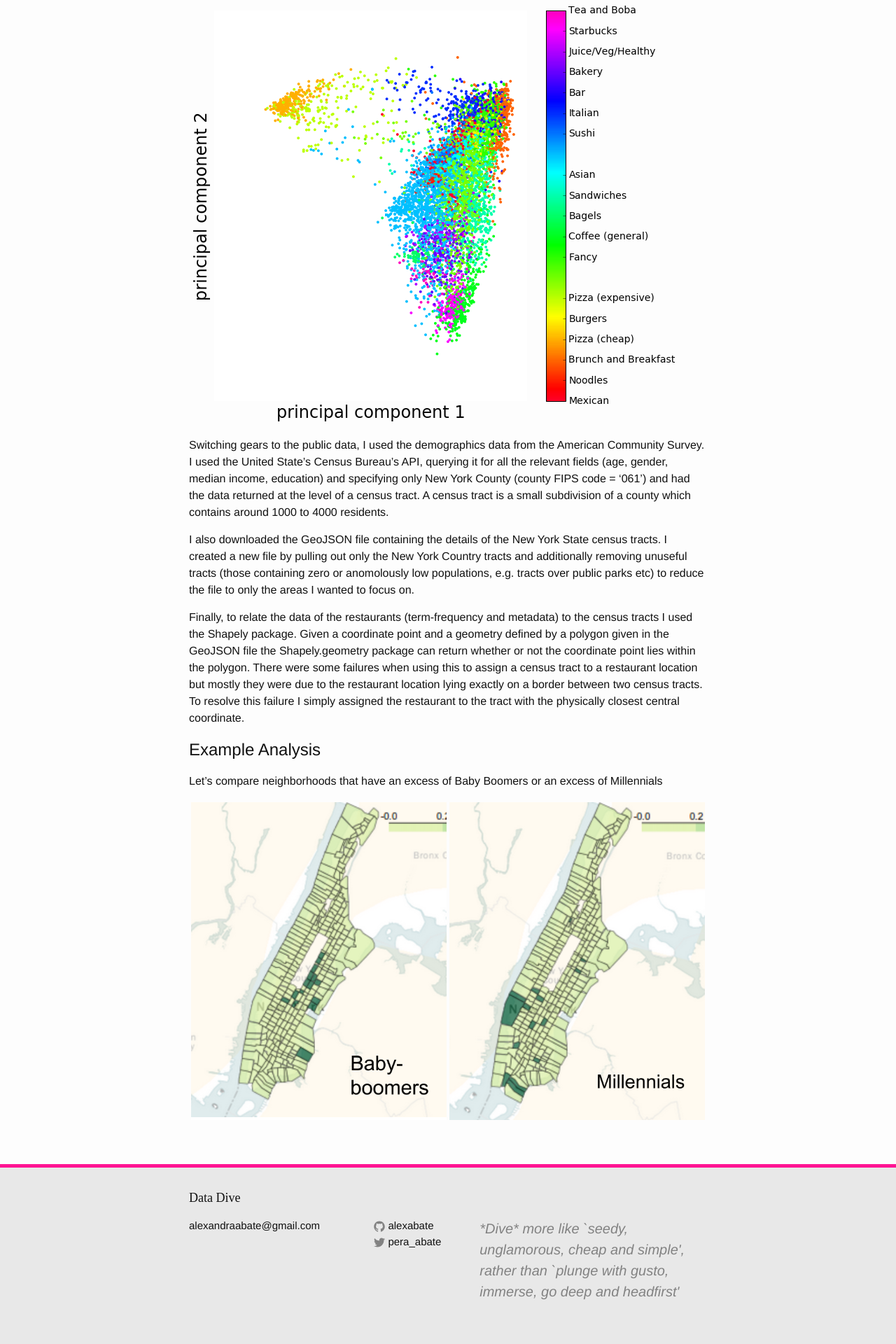
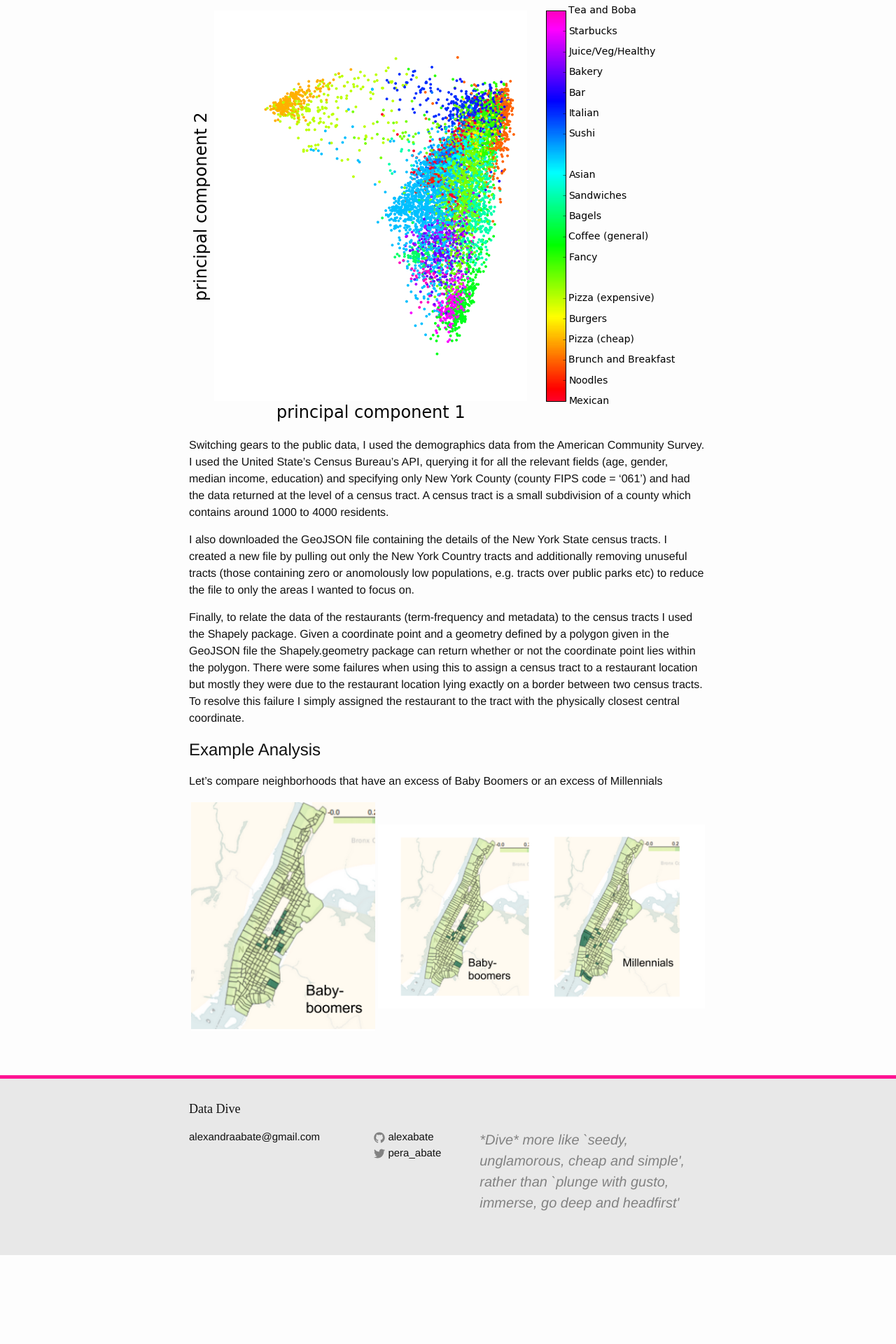
Before and after one commit to alexabate/alexabate.github.io, a Jekyll site: the page built from _posts/2016-10-03-market-insight.md, in a window 1280 px wide. Shown: the part 2241-4161 px from the top of the page at 70% size. Built offline with Jekyll 4.4.1, drawn with Linux system fonts in a browser that asks for light colours; some web fonts are replaced; after the commit the page ends 4034 px from its top, so only the background shows below that.

Commit message:
Update 2016-10-03-market-insight.md

```diff
--- a/_posts/2016-10-03-market-insight.md
+++ b/_posts/2016-10-03-market-insight.md
@@ -65,4 +65,4 @@
 
 Let's compare neighborhoods that have an excess of Baby Boomers or an excess of Millennials
 
-![boomers]({{ BASE_PATH }}/images/boomers.png) | ![mills]({{ BASE_PATH }}/images/mills.png)
+![boomers]({{ BASE_PATH }}/images/boomers.png) | ![mills]({{ BASE_PATH }}/images/boommills.png)
```
